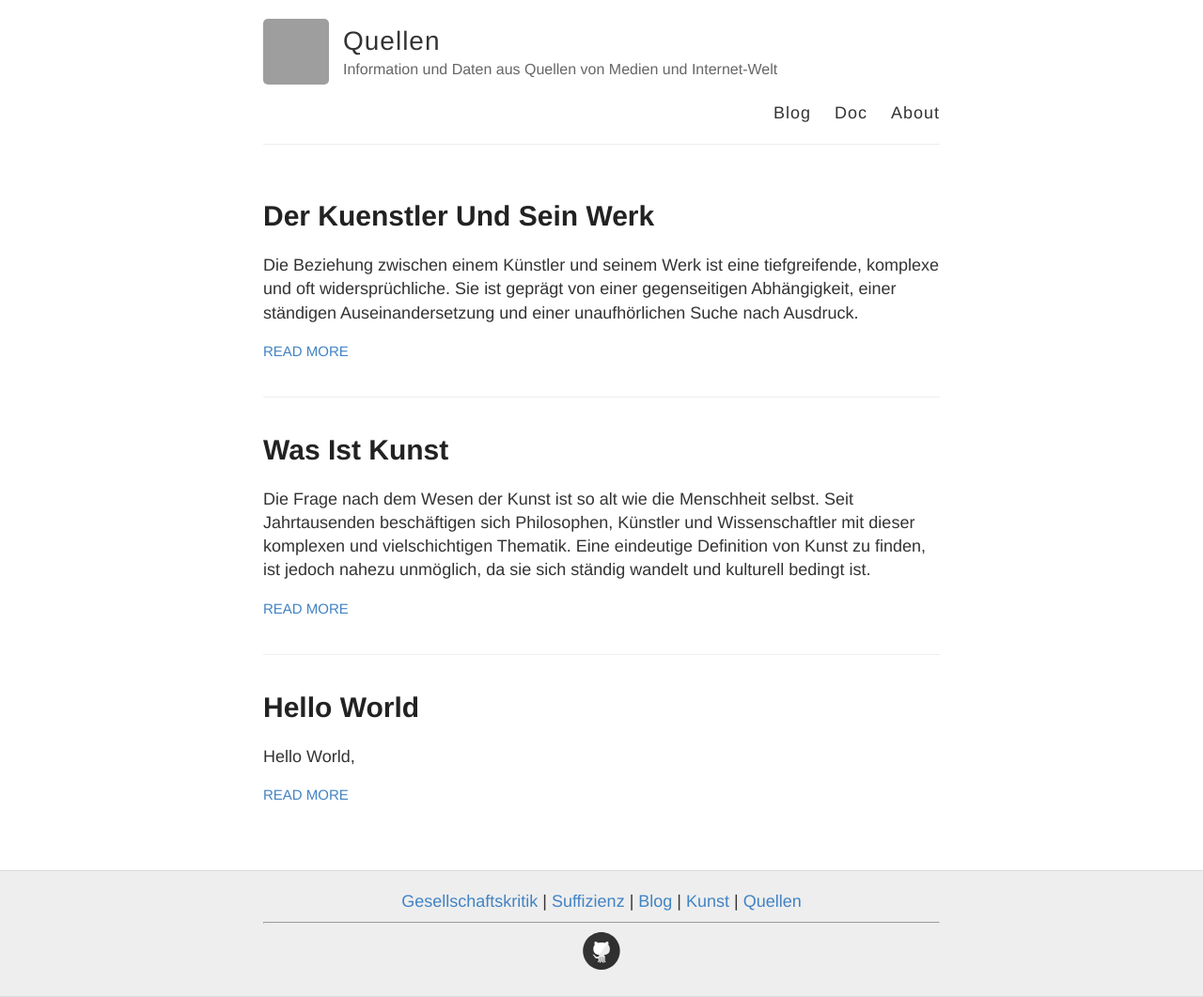
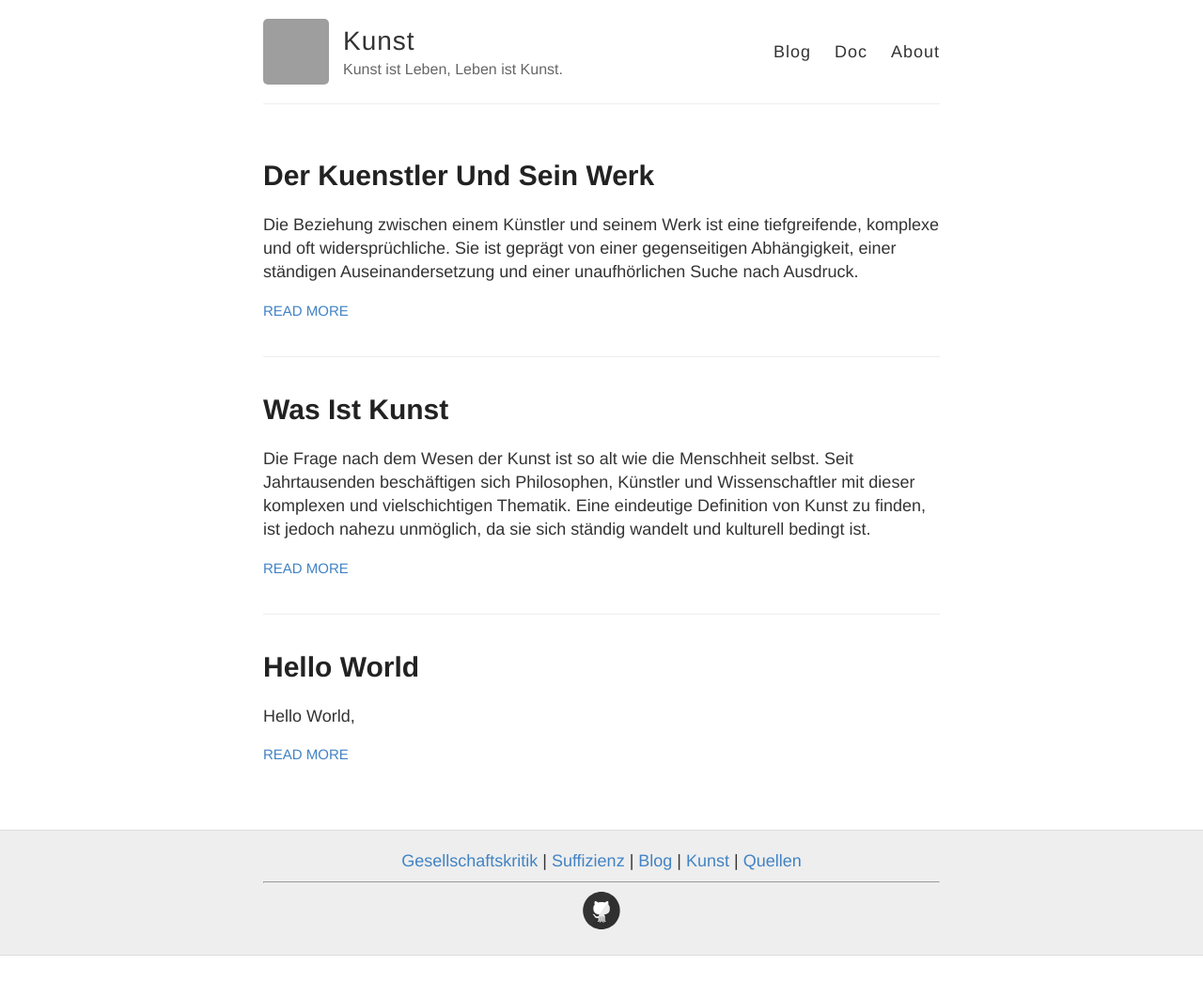
Before and after one commit to S2030c/kunst, a Jekyll site: the page built from index.html, in a window 1280 px wide. Shown: the whole page at 94% size. Built offline with Jekyll 4.4.1, drawn with Linux system fonts in a browser that asks for light colours; after the commit the page ends 1017 px from its top, so only the background shows below that; grey boxes are pictures that could not be loaded.

Commit message:
Update _config.yml

```diff
--- a/_config.yml
+++ b/_config.yml
@@ -3,10 +3,10 @@
 #
 
 # Name of your site (displayed in the header)
-name: Quellen
+name: Kunst
 
 # Short bio or description (displayed in the header)
-description: "Information und Daten aus Quellen von Medien und Internet-Welt"
+description: "Kunst ist Leben, Leben ist Kunst."
 
 # URL of your avatar or profile pic (you could use your GitHub profile pic)
 avatar: https://avatars.githubusercontent.com/u/175114473?v=4
@@ -21,7 +21,7 @@ footer-links:
   email:
   facebook:
   flickr:
-  github: S2030c/quellen
+  github: S2030c/kunst
   instagram:
   linkedin:
   pinterest:
@@ -47,7 +47,7 @@ url:
 # (http://yourusername.github.io/repository-name)
 # and NOT your User repository (http://yourusername.github.io)
 # then add in the baseurl here, like this: "/repository-name"
-baseurl: "/quellen"
+baseurl: "/kunst"
 
 #
 # !! You don't need to change any of the configuration flags below !!
```
